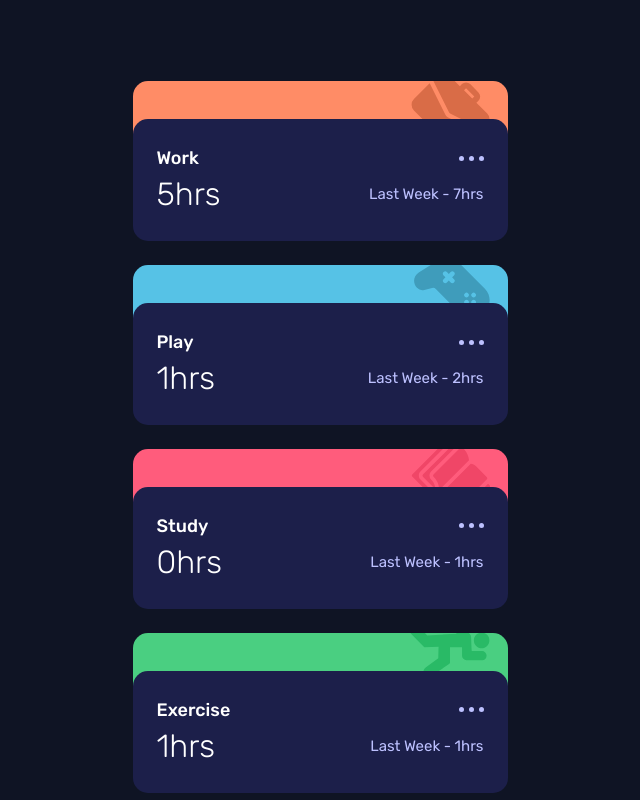
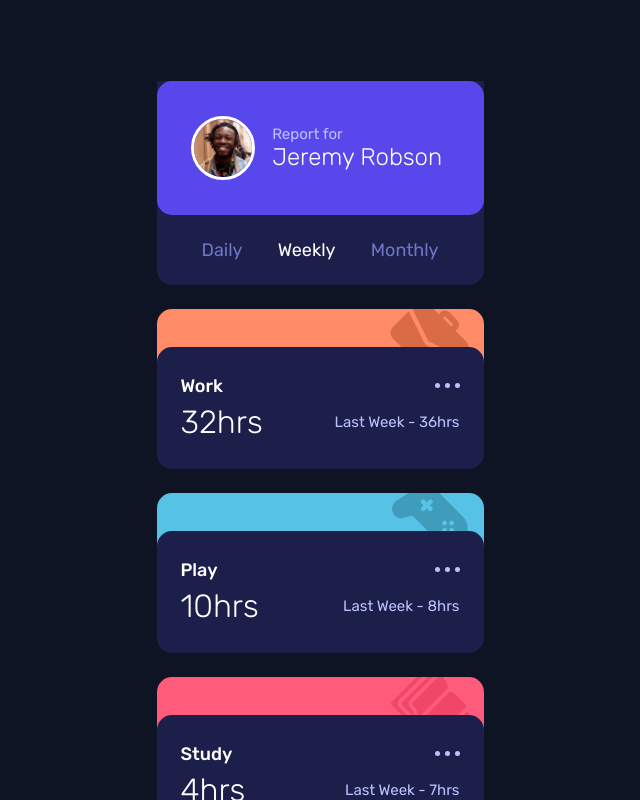
Before and after one commit to TheFranMan/time-tracker-dashboard, a React (Create React App) app: page / in a window 1280 px wide. Shown: the top 800 px of the page, without its empty margins (320-960 px from the left). Built offline with nearby package versions, Linux system fonts and the light colour scheme.

Commit message:
Added controller component and styles

```diff
--- a/src/App.js
+++ b/src/App.js
@@ -2,6 +2,7 @@ import React from 'react';
 import './sass/main.scss';
 import data from './data.json';
 import Card from './Card.js';
+import Controller from './Controller.js';
 
 class App extends React.Component {
   constructor(props) {
@@ -13,11 +14,12 @@ class App extends React.Component {
 
   render() {
     let cards = data.map(d => (
-      <Card key={d.title} title={d.title} timeframe={d.timeframes.daily}/>
+      <Card key={d.title} title={d.title} timeframe={d.timeframes.weekly}/>
     ))
 
     return (
       <div className="container">
+        <Controller/>
         { cards }
       </div>
     )
--- /dev/null
+++ b/src/Controller.js
@@ -0,0 +1,19 @@
+import avatar from './images/jeremy.png'
+
+export default function Controller(props) {
+    return (
+        <div className="controller">
+            <div className="controller__info">
+                <img className="controller__info__avatar" src={avatar} alt="" />
+                <div className="controller__info__details">
+                    Report for <span className="controller__info__details__name">Jeremy Robson</span>
+                </div>
+            </div>
+            <ul className="controller__timeframe">
+                <li className="controller__timeframe__item">Daily</li>
+                <li className="controller__timeframe__item active">Weekly</li>
+                <li className="controller__timeframe__item">Monthly</li>
+            </ul>
+        </div>
+    );
+}
--- a/src/sass/_card.scss
+++ b/src/sass/_card.scss
@@ -10,8 +10,7 @@
 }
 
 .card {
-    $border-radius: .833em;
-    border-radius: $border-radius;
+    border-radius: var.$border-radius;
     border-bottom-left-radius: 50%;
     border-bottom-right-radius: 50%;
     color: var.$white;
@@ -52,7 +51,7 @@
     }
 
     &__body {
-        border-radius: $border-radius;
+        border-radius: var.$border-radius;
         background-color: var.$dark_blue;
         padding: 1.55556em 1.33333em;
         margin-top: auto;
--- /dev/null
+++ b/src/sass/_controller.scss
@@ -0,0 +1,53 @@
+@use 'variables' as var;
+
+.controller {
+    background-color: var.$dark_blue;
+    margin-bottom: 1.33333em;
+    border-bottom-left-radius: var.$border-radius;
+    border-bottom-right-radius: var.$border-radius;
+
+    &__info {
+        display: flex;
+        padding: 1.94444em;
+        background-color: var.$blue;
+        border-radius: var.$border-radius;
+
+        &__avatar {
+            $dimension: 64px;
+            width: $dimension;
+            height: $dimension;
+            border: 3px solid var.$white;
+            border-radius: 50%;
+        }
+
+        &__details {
+            margin-left: 1.1111em;
+            font-size: var(--fz-small);
+            color: var.$pale_blue;
+            display: flex;
+            flex-direction: column;
+            justify-content: center;
+
+            &__name {
+                display: block;
+                font-size: var(--fz-xreg);
+                color: var.$white;
+                font-weight: 300;
+            }
+        }
+    }
+
+    &__timeframe {
+        display: flex;
+        justify-content: space-between;
+        list-style-type: none;
+        padding: 1.33333em 2.5em;
+        color: var.$desaturated_blue;
+
+        &__item {
+            &.active {
+                color: var.$white;
+            }
+        }
+    }
+}
--- a/src/sass/_general.scss
+++ b/src/sass/_general.scss
@@ -4,6 +4,7 @@
     font-size: 62.5%;
     --fz-small: 1.5rem;
     --fz-reg:   1.8rem;
+    --fz-xreg:  2.4rem;
     --fz-lrg:   3.2rem;
 }
 
@@ -28,7 +29,7 @@ body {
 }
 
 .container {
-    width: 375px;
+    width: 327px;
     margin: 4.5em auto;
     font-size: var(--fz-reg);
 }
--- a/src/sass/_variables.scss
+++ b/src/sass/_variables.scss
@@ -12,5 +12,7 @@ $desaturated_blue: hsl(235, 45%, 61%);  // #6F76C8
 $pale_blue:        hsl(236, 100%, 87%); // #BDC0FF
 $white: #fff;
 
+$border-radius: .833em;
+
 $mobile:  375px;
 $desktop: 1440px;
--- a/src/sass/main.scss
+++ b/src/sass/main.scss
@@ -1,2 +1,3 @@
 @use 'general.scss';
+@use 'controller.scss';
 @use 'card.scss';
```
Also changed, not shown: src/images/jeremy.png (renamed from src/images/image-jeremy.png).
